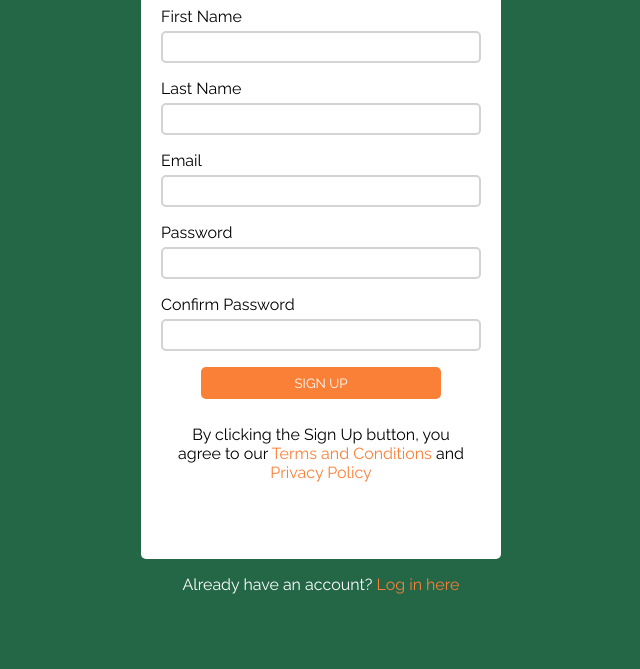
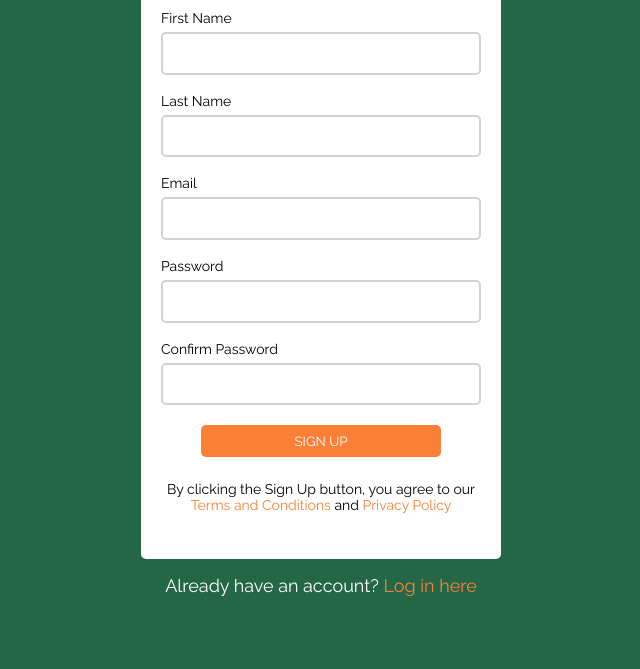
Before and after one commit to MaiTran41/HTML-projects, a plain HTML site: page 04_week/form exercise/index.html in a window 1280 px wide. Shown: the part 131-800 px from the top of the page, without its empty margins (319-959 px from the left). Drawn offline with Linux system fonts and the light colour scheme.

Commit message:
Some changes in the css file

```diff
--- a/04_week/form exercise/index.html
+++ b/04_week/form exercise/index.html
@@ -16,7 +16,7 @@
     <div id="form">
       <form action="submit">
         <h1>Sign Up</h1>
-        <p>It's free and only takes a minute</p>
+        <p id="subtitle">It's free and only takes a minute</p>
 
         <label for="firstName">First Name</label>
         <input type="text" name="firstName" id="firstName" />
@@ -33,7 +33,7 @@
         <label for="confirmPassword">Confirm Password</label>
         <input type="password" name="confirmPassword" id="confirmPassword" />
 
-        <button>SIGN UP</button>
+        <button id="signup-button">SIGN UP</button>
         <p id="conditions">
           By clicking the Sign Up button, you agree to our
           <a href="#">Terms and Conditions</a> and
--- a/04_week/form exercise/styles.css
+++ b/04_week/form exercise/styles.css
@@ -14,19 +14,19 @@ body {
   width: 360px;
   height: 680px;
   border-radius: 5px;
-  padding: 20px 10px;
+  padding: 20px;
   margin: 10px auto;
 }
 
-label {
-  margin: 16px 10px;
+#form label {
+  font-size: 0.875rem;
 }
 
 input {
   display: block;
   margin: 5px auto 16px auto;
-  width: 320px;
-  height: 32px;
+  aspect-ratio: 15/2;
+  width: 100%;
   border: 2px solid lightgrey;
   border-radius: 5px;
   font-family: inherit;
@@ -35,16 +35,16 @@ input {
 
 h1 {
   text-align: center;
+  font-weight: 500;
 }
 
-#form p {
+#subtitle {
   text-align: center;
-  margin: 10px;
-  font-size: 16px;
-  padding: 16px 10px;
+  margin: 24px auto;
+  font-size: 1.25rem;
 }
 
-button {
+#signup-button {
   width: 240px;
   background-color: #fa7f37;
   color: white;
@@ -52,7 +52,7 @@ button {
   border-radius: 5px;
   height: 32px;
   display: block;
-  margin: auto;
+  margin: 20px auto;
 }
 
 a {
@@ -64,12 +64,11 @@ a {
   color: white;
   text-align: center;
   margin: 16px;
+  font-size: 1.125rem;
 }
 
 #conditions {
-  font-size: 4px;
-  margin: 8px;
+  font-size: 0.875rem;
+  margin: 24px 0;
+  text-align: center;
 }
-
-/*  */
-/* body font-family: Raleway, sans serif */
```
